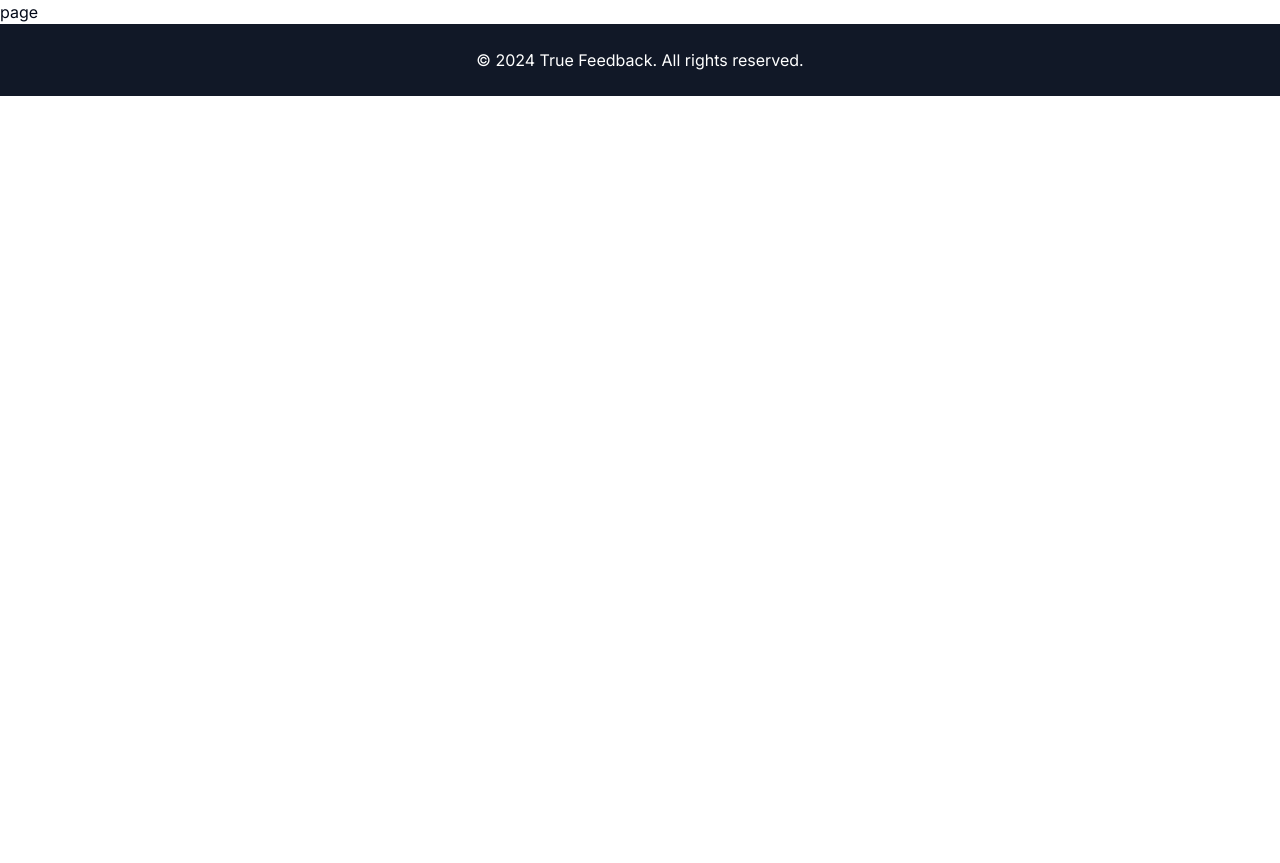
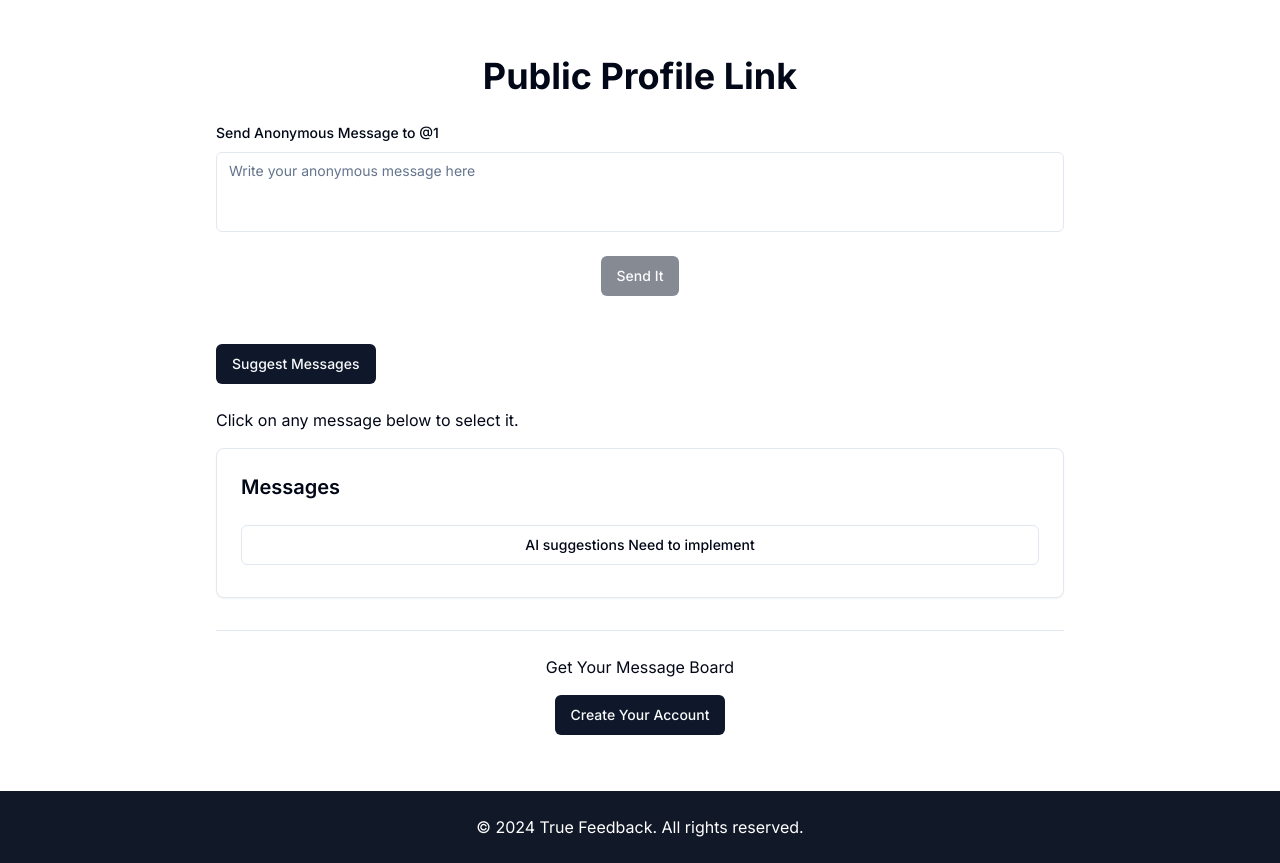
Before and after one commit to abuabddullah/tsnextjs, a Next.js app: page /u/1 in a window 1280 px wide. Before the commit the page ends 800 px from the top, so only its background shows below. Built offline with nearby package versions, Linux system fonts and the light colour scheme.

Commit message:
now all done just AI implementation, re-send mail etc remains

```diff
--- a/src/app/u/[username]/page.tsx
+++ b/src/app/u/[username]/page.tsx
@@ -1,7 +1,189 @@
-import React from "react";
+"use client";
 
-const page = () => {
-  return <div>page</div>;
+import { Button } from "@/components/ui/button";
+import { Card, CardContent, CardHeader } from "@/components/ui/card";
+import {
+  Form,
+  FormControl,
+  FormField,
+  FormItem,
+  FormLabel,
+  FormMessage,
+} from "@/components/ui/form";
+import { Separator } from "@/components/ui/separator";
+import { Textarea } from "@/components/ui/textarea";
+import { toast } from "@/components/ui/use-toast";
+import { messageSchema } from "@/schemas/messageSchema";
+import { ApiResponseType } from "@/types/ApiResponseTypes";
+import { zodResolver } from "@hookform/resolvers/zod";
+import axios, { AxiosError } from "axios";
+import { Loader2Icon } from "lucide-react";
+import Link from "next/link";
+import { useParams } from "next/navigation";
+import { useState } from "react";
+import { useForm } from "react-hook-form";
+import { z } from "zod";
+
+const specialChar = "||";
+
+const parseStringMessages = (messageString: string): string[] => {
+  return messageString.split(specialChar);
 };
 
-export default page;
+const initialMessageString =
+  "What's your favorite movie?||Do you have any pets?||What's your dream job?";
+
+const SendMessage = () => {
+  const params = useParams<{ username: string }>();
+  const username = params.username;
+
+  /* const {
+    complete,
+    completion,
+    isLoading: isSuggestLoading,
+    error,
+  } = useCompletion({
+    api: "/api/suggest-messages",
+    initialCompletion: initialMessageString,
+  }); */
+
+  const form = useForm<z.infer<typeof messageSchema>>({
+    resolver: zodResolver(messageSchema),
+  });
+
+  const messageContent = form.watch("content");
+
+  const handleMessageClick = (message: string) => {
+    form.setValue("content", message);
+  };
+
+  const [isLoading, setIsLoading] = useState(false);
+
+  const onSubmit = async (data: z.infer<typeof messageSchema>) => {
+    setIsLoading(true);
+    try {
+      const response = await axios.post<ApiResponseType>("/api/send-message", {
+        ...data,
+        username,
+      });
+
+      toast({
+        title: response.data.message,
+        variant: "default",
+      });
+      form.reset({ ...form.getValues(), content: "" });
+    } catch (error) {
+      const axiosError = error as AxiosError<ApiResponseType>;
+      toast({
+        title: "Error",
+        description:
+          axiosError.response?.data.message ?? "Failed to sent message",
+        variant: "destructive",
+      });
+    } finally {
+      setIsLoading(false);
+    }
+  };
+
+  /* const fetchSuggestedMessages = async () => {
+    try {
+      complete("");
+    } catch (error) {
+      console.error("Error fetching messages:", error);
+      // Handle error appropriately
+    }
+  }; */
+
+  return (
+    <div className="container mx-auto my-8 p-6 bg-white rounded max-w-4xl">
+      <h1 className="text-4xl font-bold mb-6 text-center">
+        Public Profile Link
+      </h1>
+      <Form {...form}>
+        <form onSubmit={form.handleSubmit(onSubmit)} className="space-y-6">
+          <FormField
+            control={form.control}
+            name="content"
+            render={({ field }) => (
+              <FormItem>
+                <FormLabel>Send Anonymous Message to @{username}</FormLabel>
+                <FormControl>
+                  <Textarea
+                    placeholder="Write your anonymous message here"
+                    className="resize-none"
+                    {...field}
+                  />
+                </FormControl>
+                <FormMessage />
+              </FormItem>
+            )}
+          />
+          <div className="flex justify-center">
+            {isLoading ? (
+              <Button disabled>
+                <Loader2Icon className="mr-2 h-4 w-4 animate-spin" />
+                Please wait
+              </Button>
+            ) : (
+              <Button type="submit" disabled={isLoading || !messageContent}>
+                Send It
+              </Button>
+            )}
+          </div>
+        </form>
+      </Form>
+
+      <div className="space-y-4 my-8">
+        <div className="space-y-2">
+          <Button
+            // onClick={fetchSuggestedMessages}
+            className="my-4"
+            // disabled={isSuggestLoading}
+          >
+            Suggest Messages
+          </Button>
+          <p>Click on any message below to select it.</p>
+        </div>
+        <Card>
+          <CardHeader>
+            <h3 className="text-xl font-semibold">Messages</h3>
+          </CardHeader>
+          <CardContent className="flex flex-col space-y-4">
+            {/* {error ? (
+              <p className="text-red-500">{error.message}</p>
+            ) : (
+              parseStringMessages(completion).map((message, index) => (
+                <Button
+                  key={index}
+                  variant="outline"
+                  className="mb-2"
+                  onClick={() => handleMessageClick(message)}
+                >
+                  {message}
+                </Button>
+              ))
+            )} */}
+            <Button
+              onClick={() =>
+                handleMessageClick("AI suggestions Need to implement")
+              }
+              variant="outline"
+              className="mb-2"
+            >
+              AI suggestions Need to implement
+            </Button>
+          </CardContent>
+        </Card>
+      </div>
+      <Separator className="my-6" />
+      <div className="text-center">
+        <div className="mb-4">Get Your Message Board</div>
+        <Link href={"/sign-up"}>
+          <Button>Create Your Account</Button>
+        </Link>
+      </div>
+    </div>
+  );
+};
+
+export default SendMessage;
--- /dev/null
+++ b/src/components/ui/textarea.tsx
@@ -0,0 +1,24 @@
+import * as React from "react"
+
+import { cn } from "@/lib/utils"
+
+export interface TextareaProps
+  extends React.TextareaHTMLAttributes<HTMLTextAreaElement> {}
+
+const Textarea = React.forwardRef<HTMLTextAreaElement, TextareaProps>(
+  ({ className, ...props }, ref) => {
+    return (
+      <textarea
+        className={cn(
+          "flex min-h-[80px] w-full rounded-md border border-input bg-background px-3 py-2 text-sm ring-offset-background placeholder:text-muted-foreground focus-visible:outline-none focus-visible:ring-2 focus-visible:ring-ring focus-visible:ring-offset-2 disabled:cursor-not-allowed disabled:opacity-50",
+          className
+        )}
+        ref={ref}
+        {...props}
+      />
+    )
+  }
+)
+Textarea.displayName = "Textarea"
+
+export { Textarea }
```
